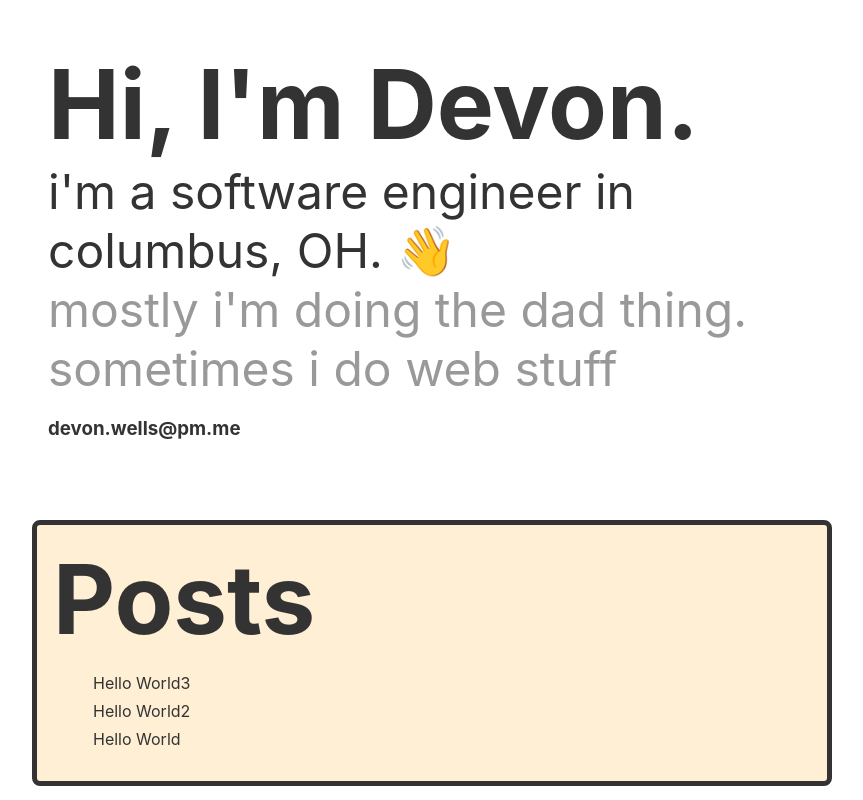
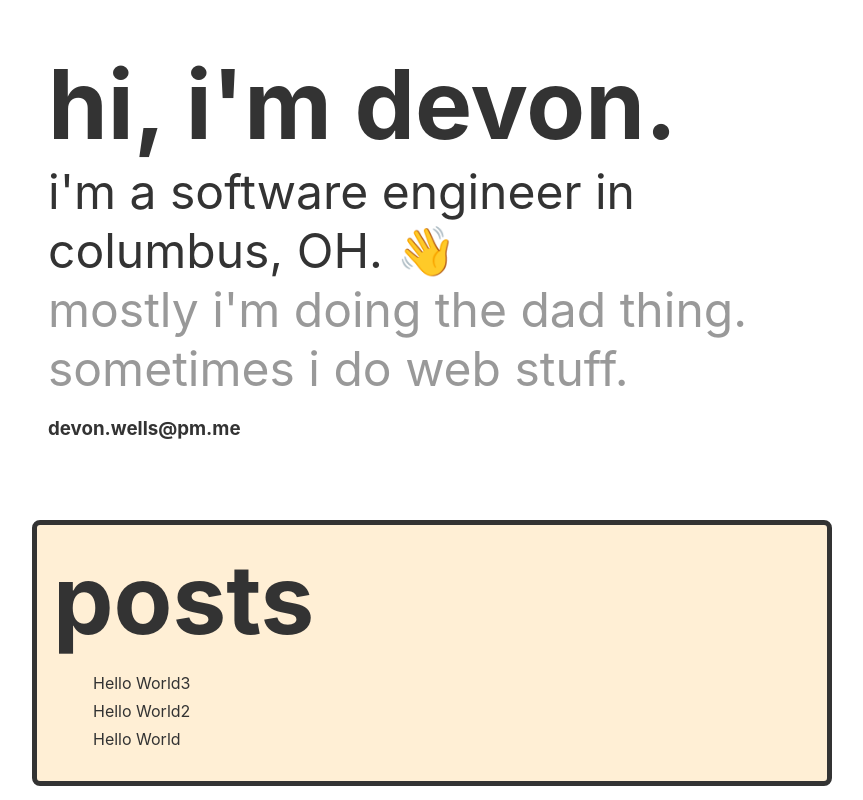
Before and after one commit to devdumpling/devonwells, a Next.js app: page / in a window 1280 px wide. Shown: the whole page, without its empty margins (208-1071 px from the left). Built offline with nearby package versions, Linux system fonts and the light colour scheme.

Commit message:
lowercase

```diff
--- a/src/pages/index.tsx
+++ b/src/pages/index.tsx
@@ -74,7 +74,7 @@ const PostList = styled.ul`
 
 const Posts = ({ posts }: HomeProps) => (
   <div>
-    <Heading>Posts</Heading>
+    <Heading>posts</Heading>
     <PostList>
       {posts.map((post) => (
         <li key={post.filePath}>
@@ -92,7 +92,7 @@ const Posts = ({ posts }: HomeProps) => (
 
 const About = () => (
   <Stack>
-    <Heading>Hi, I'm Devon.</Heading>
+    <Heading>hi, i'm devon.</Heading>
     <BigText>
       i'm a software engineer in columbus, OH.{' '}
       <span role="img" aria-label="wave">
@@ -102,7 +102,7 @@ const About = () => (
     <SubHeading>
       mostly i'm doing the dad thing.
       <br />
-      sometimes i do web stuff
+      sometimes i do web stuff.
     </SubHeading>
     <h3>
       <a href="mailto:devon.wells@pm.me?subject=Hi Devon">devon.wells@pm.me</a>
```
